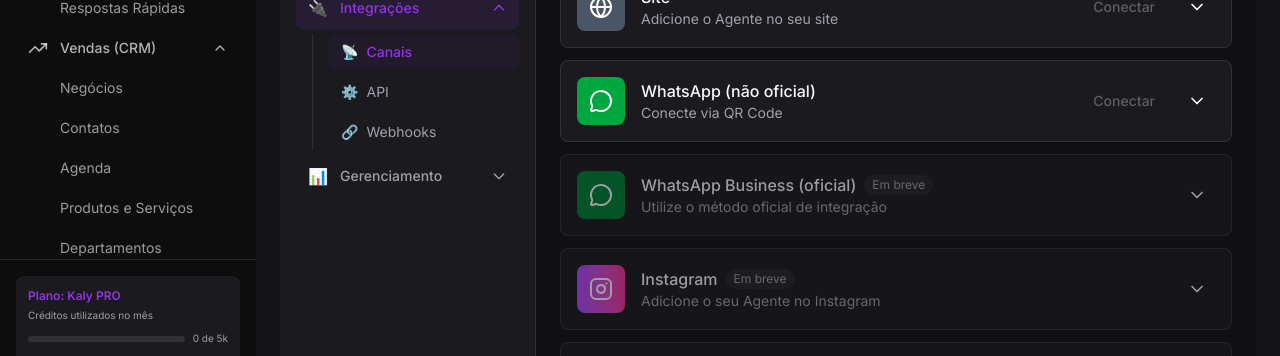
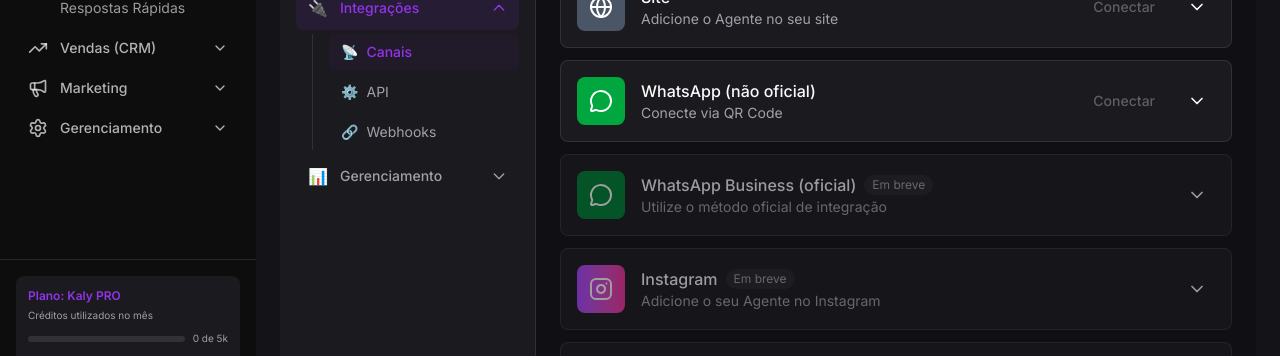
Before and after one commit to Venn360-Digital/venn-saas, a Next.js app: page /atendimento/agentes/integracoes in a window 1280 px wide. Shown: the part 330-686 px from the top of the page. Built offline with nearby package versions, Linux system fonts and the light colour scheme; no server answers.

Commit message:
feat: implement accordion behavior for sidebar menu

```diff
--- a/src/components/layout/Sidebar.tsx
+++ b/src/components/layout/Sidebar.tsx
@@ -81,17 +81,10 @@ const menuStructure: SidebarSection[] = [
 
 export function Sidebar() {
     const pathname = usePathname()
-    const [expandedSections, setExpandedSections] = useState<string[]>([
-        'Atendimento & IA',
-        'Vendas (CRM)',
-    ])
+    const [expandedSection, setExpandedSection] = useState<string | null>('Atendimento & IA')
 
     const toggleSection = (label: string) => {
-        setExpandedSections((prev) =>
-            prev.includes(label)
-                ? prev.filter((s) => s !== label)
-                : [...prev, label]
-        )
+        setExpandedSection((prev) => (prev === label ? null : label))
     }
 
     return (
@@ -120,7 +113,7 @@ export function Sidebar() {
                 <ul className="space-y-1">
                     {menuStructure.map((section) => {
                         const Icon = section.icon
-                        const isExpanded = expandedSections.includes(section.label)
+                        const isExpanded = expandedSection === section.label
                         const isActive = pathname === section.href
 
                         // Single link (no items)
```
